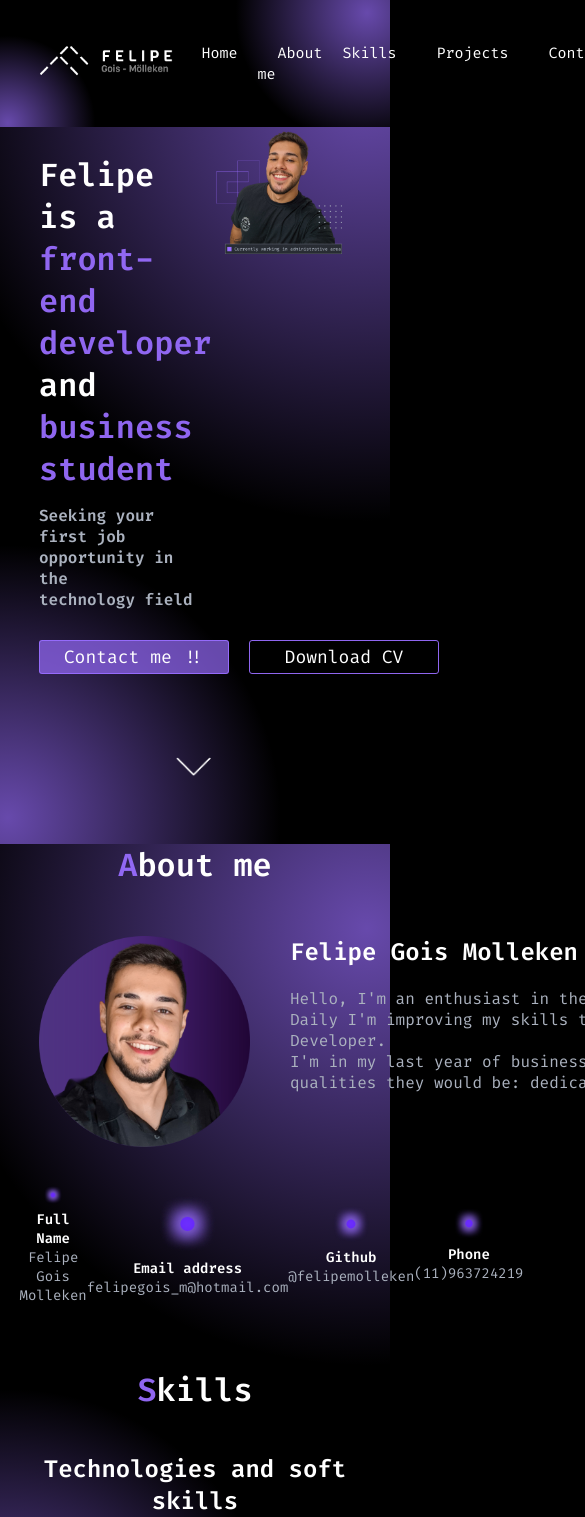
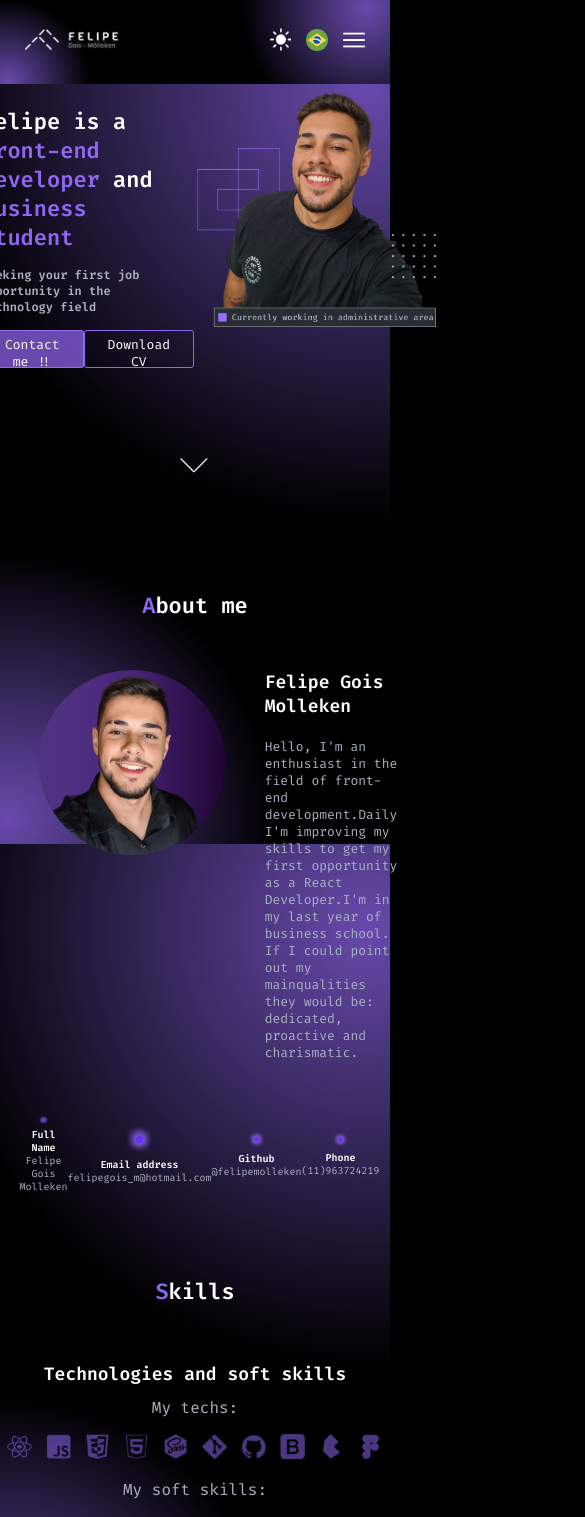
Before and after one commit to FelipeMolleken/Portfolio, a React (Create React App) app: page / in a window 390 px wide. Shown: the top 1517 px of the page, 585 px wide, since content can reach past the window. Built offline with nearby package versions, Linux system fonts and the light colour scheme.

Commit message:
responsives att

```diff
--- a/src/components/Aboutme.jsx
+++ b/src/components/Aboutme.jsx
@@ -1,7 +1,5 @@
 import React, { useContext } from "react";
 import './Styles/aboutMe.css'
-
-// import { LanguageContext } from "../Language";
 import { LanguageContext } from "../Contexts/Language";
 
 function AboutMe() {
@@ -19,11 +17,18 @@ function AboutMe() {
                     <div className="aboutMeText">
                         <h2>Felipe Gois Molleken</h2>
                         <div className="text">
-                            <p>
+                            {/* <p>
                                 {data.aboutmeText1}<br></br>
                                 {data.aboutmeText2}<br></br>
                                 {data.aboutmeText3}<br></br>
                                 {data.aboutmeText4}<br></br>
+                                {data.aboutmeText5}
+                            </p> */}
+                            <p>
+                                {data.aboutmeText1}
+                                {data.aboutmeText2}
+                                {data.aboutmeText3}
+                                {data.aboutmeText4}
                                 {data.aboutmeText5}
                             </p>
                         </div>
--- a/src/components/Footer.jsx
+++ b/src/components/Footer.jsx
@@ -7,7 +7,8 @@ function Footer(props) {
 
     const [isWhiteMode, setIsWhiteMode] = useContext(Theme)
     const [data, setData] = useContext(LanguageContext)
-    // scroll
+
+    // FUNCTION SCROLL
     function scrollTop() {
         window.scrollTo({ top: 0, left: 0, behavior: "smooth" })
     }
@@ -41,4 +42,5 @@ function Footer(props) {
         </div>
     );
 }
+
 export default Footer;
--- a/src/components/Header.jsx
+++ b/src/components/Header.jsx
@@ -1,4 +1,4 @@
-import React, { useState, useEffect, useContext } from "react";
+import React, { useState, useEffect, useContext, useRef } from "react";
 import './Styles/header.css'
 
 import { Theme } from "../Contexts/Theme";
@@ -7,9 +7,9 @@ import { LanguageContext } from "../Contexts/Language";
 import dataPT from '../JsonLanguage/pt.json';
 import dataEN from '../JsonLanguage/en.json';
 
+function Header() {
 
-function Header() {
-    // functions to switch theme
+    // FUNCTION SWITCH THEME
     const [isWhiteMode, setIsWhiteMode] = useContext(Theme)
     useEffect(() => {
         const htmlElement = document.querySelector('html');
@@ -23,7 +23,7 @@ function Header() {
         setIsWhiteMode(!isWhiteMode);
     }
 
-    // functions to scroll
+    // FUNCTION SCROLL
     function scroll(ref) {
         document.getElementById(ref).scrollIntoView({ behavior: "smooth" });
     }
@@ -32,12 +32,8 @@ function Header() {
     }
 
     // //////////SWITCH LANGUAGE////////////
-
     const [data, setData] = useContext(LanguageContext)
-// const [data, setData] = useState(dataEN);
-
     const [language, setLanguage] = useState('en');
-
     const handleLanguageChange = () => {
         if (language === 'en') {
             setLanguage('pt');
@@ -48,35 +44,42 @@ function Header() {
         }
     }
 
+    // ////////MENU MOBILE/////////
 
- // ////////////////////// TESTE
+    const [menuIsActive, setMenuIsActive] = useState(false);
+    const menuRef = useRef(null)
+
+    function toggleMenu() {
+        setMenuIsActive(!menuIsActive)
+    }
+
 
     return (
-        <div id="headerContainer">
+        <header id="headerContainer">
             <div id="logo">
                 <a onClick={() => scrollTop()}>
                     <img src={isWhiteMode ? "./logoBlack.png" : "./logoWhite.png"} alt="Checkbox" />
                 </a>
             </div>
-            <ul id="menu">
-
+            {/* <nav id="navFora" > */}
+                <nav id="menu" className={menuIsActive ? "active" : ""} ref={menuRef}>
                     <li><a onClick={() => scrollTop()}>{data.headertitle}</a></li>
                     <li><a onClick={() => scroll('aboutMeLink')}>{data.headerAboutme}</a></li>
                     <li><a onClick={() => scroll('skillsLink')}>{data.headerSkills}</a></li>
                     <li><a onClick={() => scroll('projectsLink')}>{data.headerProjects}</a></li>
                     <li><a onClick={() => scroll('footerContainer')}>{data.headerContact}</a></li>
-            </ul>
-
+                </nav>
                 <div id="buttons">
                     <label id="switchLabel" onChange={handleCheckboxChange}>
                         <input type="checkbox" checked={isWhiteMode} />
                         <img src={isWhiteMode ? "./moonIcon.png" : "./sunIcon.png"} alt="Checkbox" />
                     </label>
+                    <button onClick={handleLanguageChange}><img src={language === 'en' ? "./br.png" : "./eua.png"}></img></button>
 
-                <button onClick={handleLanguageChange}><img src={language === 'en' ?  "./br.png" : "./eua.png"}></img></button>
-
+                    <button id="btn-mobile" onClick={toggleMenu}><img src={isWhiteMode ? "./hamburguerBlack.png" : "./hamburguerWhite.png"} alt="" /></button>
                 </div>
-        </div>
+            {/* </nav> */}
+        </header>
     )
 }
 
--- a/src/components/Home.jsx
+++ b/src/components/Home.jsx
@@ -1,4 +1,4 @@
-import React, {useContext} from "react";
+import React, { useContext } from "react";
 import './Styles/home.css'
 import { Theme } from "../Contexts/Theme";
 import { LanguageContext } from "../Contexts/Language";
@@ -9,7 +9,8 @@ function Home() {
 
     const [data, setData] = useContext(LanguageContext)
     const [isWhiteMode, setIsWhiteMode] = useContext(Theme)
-    // scroll
+
+    // FUNCTION SCROLL
     function scroll(ref) {
         document.getElementById(ref).scrollIntoView({ behavior: "smooth" });
     }
@@ -17,6 +18,7 @@ function Home() {
         <div>
             <div id="homeContainer">
                 <div className="textContainer ">
+                    <div className="textBox">
                         <div className="title">
                             <h1>{data.homeTitle1}<span>{data.homeTitle2}<br>
                             </br>{data.homeTitle3}</span>{data.homeTitle4}<span>{data.homeTitle5}<br>
@@ -30,6 +32,8 @@ function Home() {
                             <button id="downloadBtn">Download CV</button>
                         </div>
                     </div>
+                </div>
+
                 <div className="imageContainer">
                     <div className="image">
                         <img src={data.mainImg}></img>
@@ -37,7 +41,7 @@ function Home() {
                 </div>
             </div>
             <div id="aboutMeLink" className="arrowContainer">
-                <a onClick={() => scroll('aboutMeLink')}><img src={isWhiteMode ? "./ArrowDownBlack.png": "./arrowDown.gif"}></img></a>
+                <a onClick={() => scroll('aboutMeLink')}><img src={isWhiteMode ? "./ArrowDownBlack.png" : "./arrowDown.gif"}></img></a>
             </div>
         </div>
     );
--- a/src/components/Projects.jsx
+++ b/src/components/Projects.jsx
@@ -12,24 +12,18 @@ function Projects() {
             <div className="projectsMenu">
                 <div className="top">
                     <div className="project">
-
                     </div>
                     <div className="project">
-
                     </div>
                     <div className="project">
-
                     </div>
                 </div>
                 <div className="bottom">
                     <div className="project">
-
                     </div>
                     <div className="project">
-
                     </div>
                     <div className="project">
-
                     </div>
                 </div>
             </div>
--- a/src/components/Styles/aboutMe.css
+++ b/src/components/Styles/aboutMe.css
@@ -29,15 +29,13 @@
 
 .aboutMeText {
     margin-left: 40px;
+    width: 50%;
+
 }
 
 .aboutMeText p {
     margin-top: 20px;
     color: var(--gray-color);
-}
-
-.text p{
-    width: 680px;
 }
 
 /* informations list  */
@@ -68,3 +66,54 @@
 .personalData p {
     color: var(--gray-color);
 }
+
+@media screen and (max-width:1200px) {
+    .aboutMeText h2 {
+        font-size: 21px;
+    }
+
+    .aboutMeText {
+        width: 70%;
+    }
+
+    .aboutMeText p {
+        font-size: 15px;
+    }
+
+    .presentation img {
+        height: 22vh;
+    }
+}
+
+@media screen and (max-width:980px){
+    .personalData img {
+        width: 22%;
+    }
+    .personalData{
+        font-size: 12px;
+    }
+}
+@media screen and (max-width:820px){
+    .aboutMeText h2 {
+        font-size: 18px;
+    }
+    .aboutMeText p {
+        font-size: 13px;
+    }
+    .personalData{
+        font-size: 10px;
+    }
+
+}
+@media screen and (max-width:630px){
+
+}
+
+@media screen and (max-width:480px){
+
+
+}
+
+@media screen and (min-width:280px){
+
+}
--- a/src/components/Styles/footer.css
+++ b/src/components/Styles/footer.css
@@ -52,6 +52,7 @@
     list-style-type: none;
     margin-bottom: 15px;
     display: flex;
+    color: var(--gray-color);
 }
 
 #contact img {
@@ -72,3 +73,28 @@
     font-size: 13px;
     color: var(--gray-color);
 }
+
+
+@media screen and (max-width:1200px) {
+    #informations{
+        margin: 0px 180px 0px 140px;
+    }
+    #name{
+        margin-right: 30px;
+    }
+}
+@media screen and (max-width:820px){
+    #contact h2 {
+        font-size: 22px;
+    }
+    #contact li{
+        font-size: 14px;
+    }
+    #name h4{
+        font-size: 13px;
+    }
+    #name p{
+        font-size: 13px;
+    }
+
+}
--- a/src/components/Styles/header.css
+++ b/src/components/Styles/header.css
@@ -6,7 +6,7 @@
     height: 15vh;
     width: 100%;
     position: sticky;
-    padding: 0px 40px 0px 40px;
+    padding: 0px 40px;
     align-items: center;
     background-color: var(--bg-color);
 
@@ -54,8 +54,12 @@
 
 #buttons button img {
     width: 30px;
-    /* height: 20px; */
     color: var(--primary-color);
+}
+
+#btn-mobile {
+    display: none;
+
 }
 
 /* SWITCH THEME */
@@ -71,3 +75,109 @@
 #switchLabel img {
     width: 30px;
 }
+
+@media screen and (max-width:1200px) {
+    #menu li a {
+        font-size: 13px;
+    }
+
+}
+
+@media screen and (max-width:980px) {
+    #menu li a {
+        font-size: 12px;
+        margin: 0px 17px;
+    }
+
+    #logo img {
+        height: 30px;
+    }
+
+    #buttons button img {
+        width: 26px;
+    }
+
+    #switchLabel img {
+        width: 26px;
+    }
+}
+
+@media screen and (max-width:820px) {
+    #headerContainer {
+        height: 10vh;
+        padding: 0px 25px;
+    }
+
+    #menu li a {
+        font-size: 11px;
+        margin: 0px 11px;
+    }
+
+    #logo img {
+        height: 24px;
+    }
+
+    #buttons button img {
+        width: 22px;
+    }
+
+    #switchLabel img {
+        width: 22px;
+    }
+
+    #btn-mobile {
+        /* display: none; */
+    }
+}
+
+@media screen and (max-width:630px) {
+    #btn-mobile {
+        /* display: block; */
+        display:inline;
+
+        /* width: 30px; */
+
+
+    }
+
+    #menu {
+        background-color: var(--bg-color);
+        background-image:
+            radial-gradient(closest-corner circle at 95% 10%, #996dffac 0%, rgb(0, 0, 0), 1000%, transparent),
+            radial-gradient(closest-corner circle at 2% 96%, #996dffac 0%, rgba(253, 5, 5, 0) 1000%);
+        background-attachment: fixed;
+        z-index: 9900;
+        animation-name: bgAnimation;
+        animation-duration: 2s;
+        animation-iteration-count: infinite;
+        animation-direction: alternate;
+        /* ///////////////////////// */
+        display: block;
+        /* display: block; */
+        position: absolute;
+        width: 100%;
+        top: 10vh;
+        left: 0;
+        height: 0px;
+        z-index: 1000;
+        transition: .6s;
+        visibility: hidden;
+        overflow-y: hidden;
+
+    }
+    #menu.active {
+        visibility: visible;
+        height: 90vh;
+    }
+    #menu li a {
+        font-size: 20px;
+    }
+    #menu li{
+        margin: 25px;
+        padding: 7px;
+        border-radius: 4px;
+        box-shadow: 2px 2px 9px var(--button-shadow);
+    }
+
+
+}
--- a/src/components/Styles/home.css
+++ b/src/components/Styles/home.css
@@ -4,18 +4,29 @@
 }
 
 .textContainer {
+    display: flex;
+    justify-content: center;
     height: 100%;
     width: 50%;
-    display: inline-block;
-    padding-top: 7%;
-    padding-left: 10%;
+    align-items: center;
+    padding-bottom: 30px;
 }
+
 
 .imageContainer {
     display: flex;
-    height: 100%;
     width: 50%;
     transition: all 0.8s ease;
+    /* border: 2px solid red; */
+}
+.image{
+    /* border: 2px solid blue; */
+    width: 66%;
+}
+
+.image img {
+    height: 90%;
+
 }
 
 .imageContainer:hover {
@@ -35,43 +46,28 @@
     cursor: pointer;
 }
 
-.title {
-    color: var(--primary-color);
-    transition: all 0.8s ease;
-}
-
-.title span {
-    color: var(--purple-color);
-}
-
-.title:hover {
-    color: var(--purple-color);
-    -webkit-transform: translateY(-20px);
-    transform: translateY(-20px);
-}
 
 .subTitle {
-    margin: 15px 0px 15px 0px;
+    margin: 15px 0px;
     color: var(--gray-color);
+    font-size: 18px;
 }
 
 .contactButton {
     display: flex;
-    flex-wrap: wrap;
     justify-content: space-between;
-    margin: 25px 0px;
-    width: 400px;
+    margin-right: 50px;
+    height: 40px;
 }
 
 .contactButton button {
-    width: 190px;
+    height: 38px;
+    padding: 5px 30px;
+    font-size: 20px;
     border: 1px solid var(--purple-color);
-    padding: 4px 15px;
     border-radius: 3px;
     color: var(--color-text-button);
-    font-size: 18px;
     background-color: var(--purple-button);
-    margin: 5px 0px;
     transition: all 0.3s ease;
     font-family: 'Fira Code', monospace;
 }
@@ -80,9 +76,7 @@
     cursor: pointer;
     background-color: rgba(0, 0, 0, 0);
     color: var(--purple-color);
-    padding: 5px 15px;
-    margin: 0px 0px;
-    font-size: 19px;
+    font-size: 21px;
     box-shadow: 1px 1px 10px var(--button-shadow);
 }
 
@@ -91,15 +85,63 @@
     color: var(--download-btn-color);
 }
 
+@media screen and (max-width:1200px){
+    .image img {
+        height: 80%;
+    }
+    .subTitle {
+        font-size: 15px;
+    }
+    .contactButton {
+        margin-right: 20px;
+    }
+    .contactButton button{
+        height: 38px;
+        padding: 5px 30px;
+        font-size: 16px;
+    }
+    .contactButton button:hover {
+        font-size: 17px;
+    }
+
+}
 
 
-/* IMAGE //////////// */
+@media screen and (max-width:980px){
+    .image img {
+        height: 70%;
+    }
+    .subTitle {
+        font-size: 13px;
+    }
+    .contactButton button{
+        height: 38px;
+        padding: 5px 23px;
+        font-size: 13px;
+    }
+    .contactButton button:hover {
+        font-size: 14px;
+    }
 
-.imageContainer {
-    display: flex;
 }
+@media screen and (max-width:820px){
 
-.image img {
-    width: 65%;
-    margin-left: 20px;
+    #homeContainer {
+        height: 40vh;
+    }
+
+    .image img {
+        height: 72%;
+    }
+    .arrowContainer {
+        padding-top: 10px;
+    }
+    .subTitle {
+        font-size: 12px;
+    }
+    .arrowContainer img {
+        height: 30%;
+        cursor: pointer;
+    }
+
 }
--- a/src/components/Styles/projects.css
+++ b/src/components/Styles/projects.css
@@ -34,3 +34,26 @@
     display: flex;
     justify-content: center;
 }
+
+@media screen and (max-width:1200px) {
+    .top div {
+        height: 36vh;
+        width: 21vh;
+    }
+    .bottom div{
+        height: 36vh;
+        width: 21vh;
+    }
+
+}
+@media screen and (max-width:820px){
+    .top div {
+        height: 30vh;
+        width: 15vh;
+    }
+    .bottom div{
+        height: 30vh;
+        width: 15vh;
+    }
+
+}
--- a/src/components/Styles/skills.css
+++ b/src/components/Styles/skills.css
@@ -26,7 +26,7 @@
 }
 
 .iconTechs img {
-    height: 20px;
+    height: 25px;
     margin: 0% 1%;
     transition-duration: 0.5s;
 }
@@ -94,10 +94,49 @@
 }
 
 .imageTechsContainer img {
-    height: 80%;
+    height: 70%;
     transition-duration: 1s;
 }
 
 .imageTechsContainer img:hover {
-    height: 90%;
+    height: 80%;
 }
+
+
+@media screen and (max-width:1200px) {
+
+    .techsSkills h2 {
+        font-size: 21px;
+    }
+    .softs h2 {
+        font-size: 15px;
+    }
+    .softs p {
+        font-size: 11px;
+    }
+    .imageTechsContainer img {
+        height: 60%;
+    }
+    .imageTechsContainer img:hover {
+        height: 70%;
+    }
+}
+@media screen and (max-width:820px){
+    .imageTechsContainer{
+        height: 35vh;
+        margin-bottom: 10px;
+    }
+    .imageTechsContainer img {
+        height: 70%;
+    }
+    .imageTechsContainer img:hover {
+        height: 80%;
+    }
+    .techsSkills h2 {
+        font-size: 18px;
+    }
+    .softs h2 {
+        font-size: 13px;
+    }
+
+}
--- a/src/index.css
+++ b/src/index.css
@@ -46,6 +46,26 @@ code {
     monospace;
 }
 
+
+
+/* TITLE EFFECT AND STYLE */
+.title {
+  color: var(--primary-color);
+  transition: all 0.8s ease;
+  font-size: 19px;
+}
+
+.title span {
+  color: var(--purple-color);
+}
+
+.title:hover {
+  color: var(--purple-color);
+  -webkit-transform: translateY(-20px);
+  transform: translateY(-20px);
+}
+
+
 /* BACKGROUND EFFECT */
 .background {
   background-image:
@@ -57,6 +77,26 @@ code {
   animation-iteration-count: infinite;
   animation-direction: alternate;
 }
+
+/* RESPONSIVIDADE */
+@media screen and (max-width:1200px){
+  .title{
+    font-size: 15px;
+  }
+}
+@media screen and (max-width:980px){
+  .title{
+    font-size: 12px;
+  }
+}
+@media screen and (max-width:820px){
+  .title{
+    font-size: 11px;
+  }
+}
+
+
+
 
 @keyframes bgAnimation {
   0% {
```
Also changed, not shown: public/hamburguerBlack.png (added), public/hamburguerWhite.png (added). Lines whose indentation alone changed are shown as unchanged.
